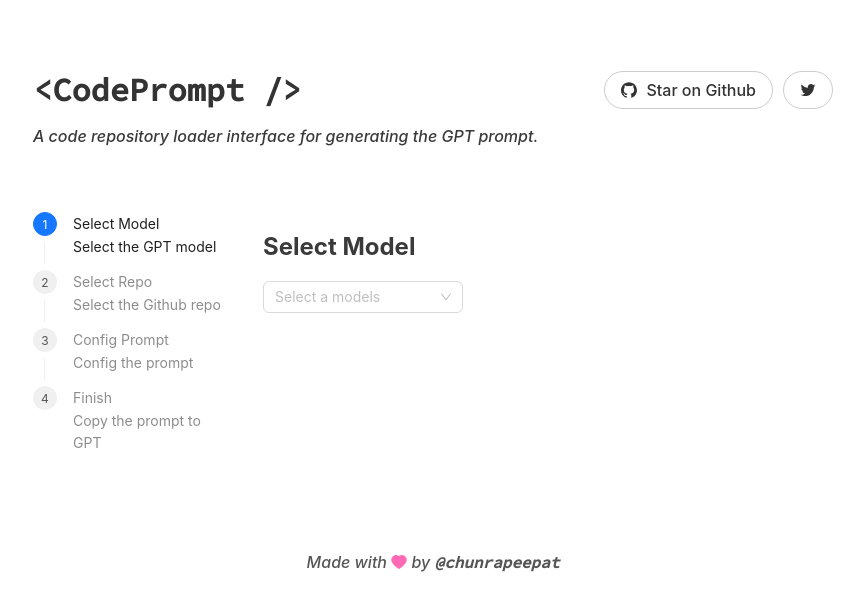
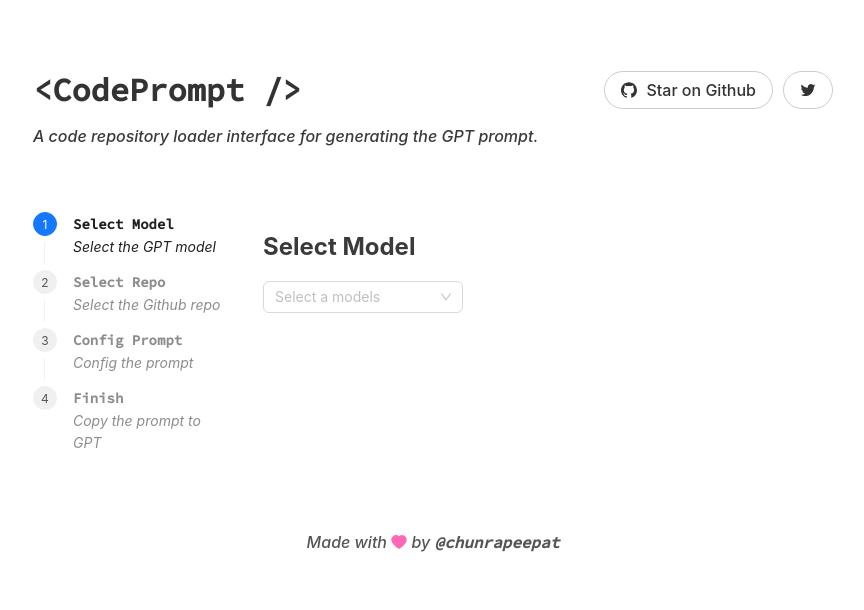
Before and after one commit to chunrapeepat/codeprompt, a React (Create React App) app: page / in a window 1280 px wide. Shown: the top 610 px of the page, without its empty margins (207-1071 px from the left). Built offline with nearby package versions, Linux system fonts and the light colour scheme.

Commit message:
Design Stepper

```diff
--- a/src/App.tsx
+++ b/src/App.tsx
@@ -81,7 +81,6 @@ const Header = () => {
 };
 const FooterContainer = styled.div`
   padding: 50px 0;
-  padding-top: 70px;
   text-align: center;
   color: #555;
 
@@ -113,6 +112,25 @@ const Footer = () => {
   );
 };
 
+const stepItems = [
+  {
+    title: "Select Model",
+    description: "Select the GPT model",
+  },
+  {
+    title: "Select Repo",
+    description: "Select the Github repo",
+  },
+  {
+    title: "Config Prompt",
+    description: "Config the prompt",
+  },
+  {
+    title: "Finish",
+    description: "Copy the prompt to GPT",
+  },
+];
+
 function App() {
   const [step, setStep] = React.useState(0);
   const [selectedModel, setSelectedModel] = React.useState(null);
@@ -130,24 +148,24 @@ function App() {
               direction="vertical"
               size="small"
               current={step}
-              items={[
-                {
-                  title: "Select Model",
-                  description: "Select the GPT model",
-                },
-                {
-                  title: "Select Repo",
-                  description: "Select the Github repo",
-                },
-                {
-                  title: "Config Prompt",
-                  description: "Config the prompt",
-                },
-                {
-                  title: "Finish",
-                  description: "Copy the prompt to GPT",
-                },
-              ]}
+              items={stepItems.map((item) => {
+                return {
+                  title: (
+                    <b
+                      style={{
+                        fontFamily: "Source Code Pro",
+                      }}
+                    >
+                      {item.title}
+                    </b>
+                  ),
+                  description: (
+                    <div style={{ fontStyle: "italic" }}>
+                      {item.description}
+                    </div>
+                  ),
+                };
+              })}
             />
           </Sticky>
         </div>
```
